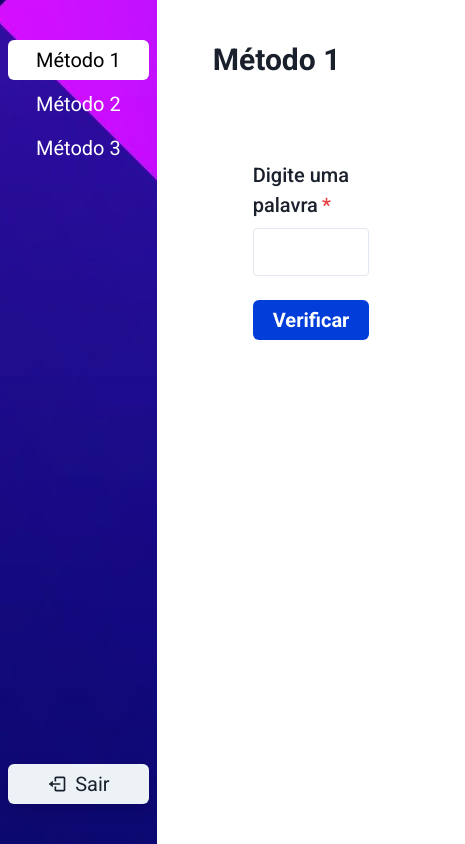
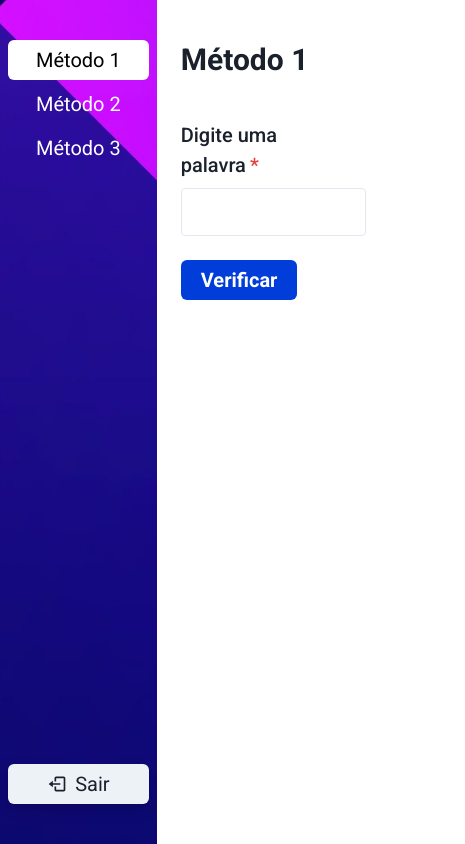
Before and after one commit to felipefrm/word-doc-queries, a React (Vite) app in the folder frontend/: page / in a window 390 px wide. Shown: the whole page, 465 px wide, since content can reach past the window. Built offline with nearby package versions, Linux system fonts and the light colour scheme; sample sign-in values are in the browser's storage.

Commit message:
responsive on small screens

```diff
--- a/frontend/src/components/Content/TopWords/index.jsx
+++ b/frontend/src/components/Content/TopWords/index.jsx
@@ -1,4 +1,4 @@
-import { Flex, FormControl } from "@chakra-ui/react";
+import { Flex, FormControl, Text } from "@chakra-ui/react";
 import { useState } from "react";
 import { useForm } from "react-hook-form";
 
@@ -12,7 +12,11 @@ import { useToast } from "../../../hooks/useToast";
 export function TopWords() {
   const toast = useToast()
 
-  const { handleSubmit, register, formState: { isSubmitting } } = useForm()
+  const {
+    handleSubmit,
+    register,
+    formState: { isSubmitting, isSubmitted }
+  } = useForm()
 
   const [topWords, setTopWords] = useState([])
 
@@ -30,7 +34,7 @@ export function TopWords() {
   };
 
   return (
-    <Flex mx={10} mt={20} direction="column" >
+    <>
       <FormControl
         as="form"
         onSubmit={handleSubmit(onSubmit)}
@@ -59,13 +63,21 @@ export function TopWords() {
         </Flex>
       </FormControl>
 
-      <Flex h="55vh" overflowY="auto" direction="column" gap="4">
+      {
+        isSubmitted && topWords.length === 0 ? (
+          <Text fontSize="xl">
+            Nenhuma palavra encontrada nestes critérios.
+          </Text>
+        ) : (
+          <Flex h={["40vh", "40vh", "55vh"]} overflowY="auto" direction="column" gap="4">
             {
               topWords.map((word) => (
                 <Word key={word[0]} word={word} />
               ))
             }
           </Flex>
-    </Flex>
         )
       }
+    </>
+  )
+}
--- a/frontend/src/components/Content/WordFrequency/index.jsx
+++ b/frontend/src/components/Content/WordFrequency/index.jsx
@@ -30,7 +30,7 @@ export function WordFrequency() {
   };
 
   return (
-    <Flex mx={10} mt={20} direction="column" >
+    <>
       <FormControl
         as="form"
         onSubmit={handleSubmit(onSubmit)}
@@ -51,6 +51,6 @@ export function WordFrequency() {
           A palavra <Text as="span" fontWeight="bold">{word}</Text> foi encontrada {frequency} {frequency > 1 ? 'vezes' : 'vez'} do texto.
         </Text>
       }
-    </Flex>
+    </>
   )
 }
--- a/frontend/src/components/Content/WordSentences/index.jsx
+++ b/frontend/src/components/Content/WordSentences/index.jsx
@@ -31,7 +31,7 @@ export function WordSentences() {
   };
 
   return (
-    <Flex mx={10} mt={20} direction="column" >
+    <>
       <FormControl
         as="form"
         onSubmit={handleSubmit(onSubmit)}
@@ -59,6 +59,6 @@ export function WordSentences() {
           ))
         }
       </Flex>
-    </Flex>
+    </>
   )
 }
--- a/frontend/src/components/Content/index.jsx
+++ b/frontend/src/components/Content/index.jsx
@@ -9,9 +9,10 @@ export function Content() {
   const { selectedMethod } = useMethods()
 
   return (
-    <Flex bgColor="white" flex={1} py="10" px="14">
+    <Flex bgColor="white" flex={1} py={10} px={[6, 14]}>
       <Flex direction="column" flex={1}>
         <Heading>{methods[selectedMethod]}</Heading>
+        <Flex mx={[0, 0, 10]} mt={[10, 20]} direction="column" >
           {
             selectedMethod === 'word-frequency'
               ? <WordFrequency />
@@ -20,7 +21,7 @@ export function Content() {
                 : <TopWords />
           }
         </Flex>
-
+      </Flex>
     </Flex>
   )
 }
```
Lines whose indentation alone changed are shown as unchanged.
